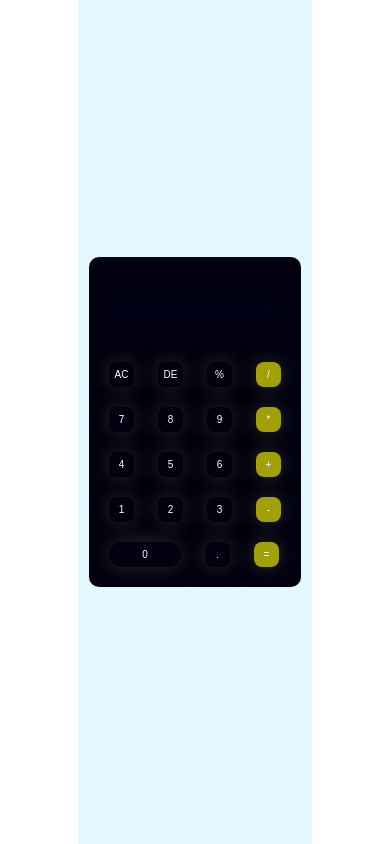
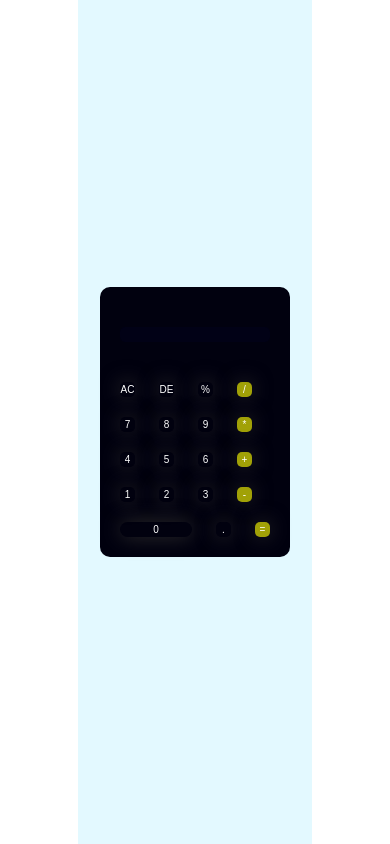
Before and after one commit to Abdirizackmasta/calculator, a plain HTML site: page index.html in a window 390 px wide. Drawn offline with Linux system fonts and the light colour scheme.

Commit message:
Update main.css

```diff
--- a/main.css
+++ b/main.css
@@ -62,9 +62,9 @@ form input.zero {
   }
 
   .calculator form input {
-    width: 25px;
-    height: 25px;
-    border-radius: 8px;
+    width: 15px;
+    height: 15px;
+    border-radius: 5px;
     margin: 10px;
     font-size: 10px;
   }
```
